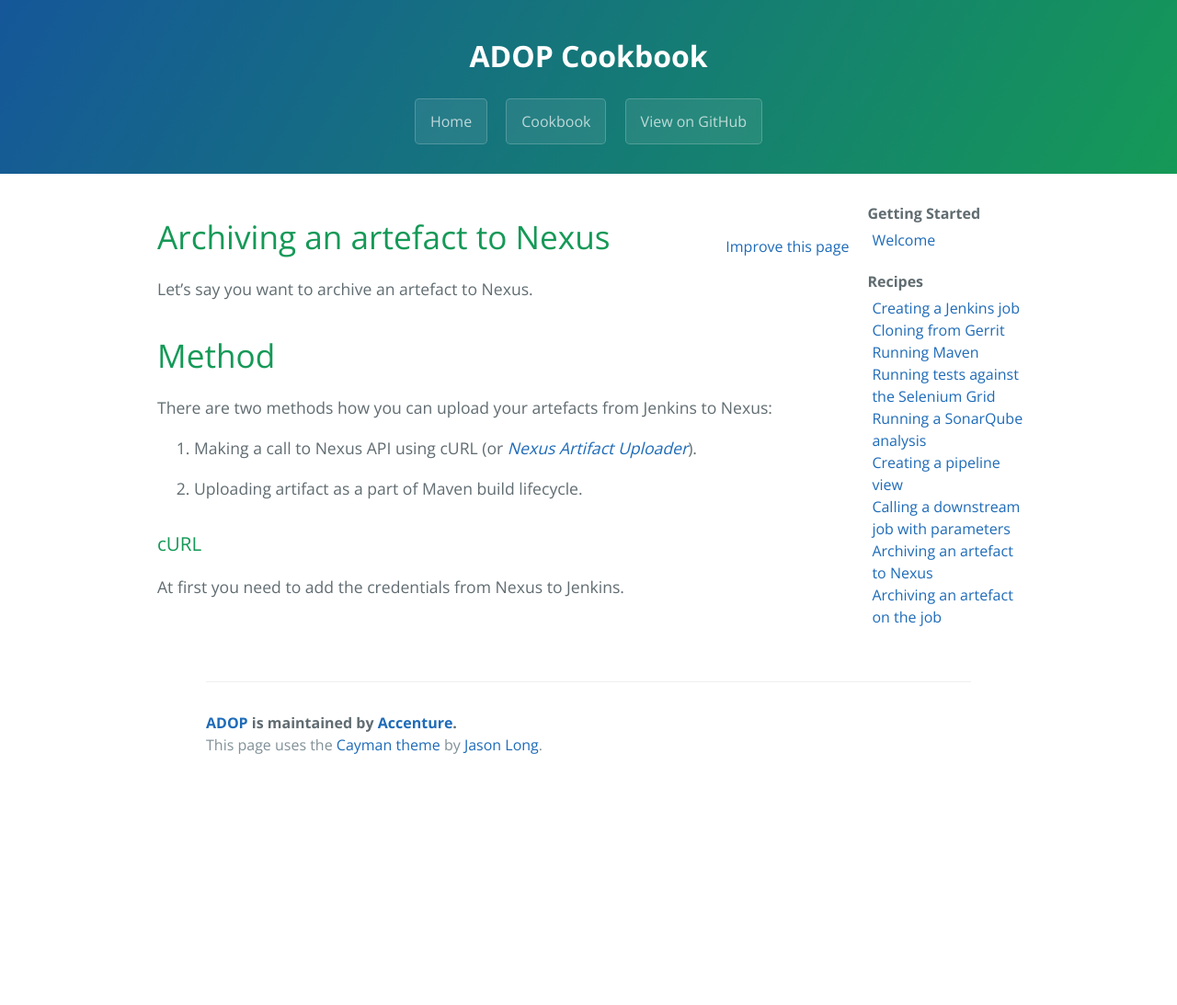
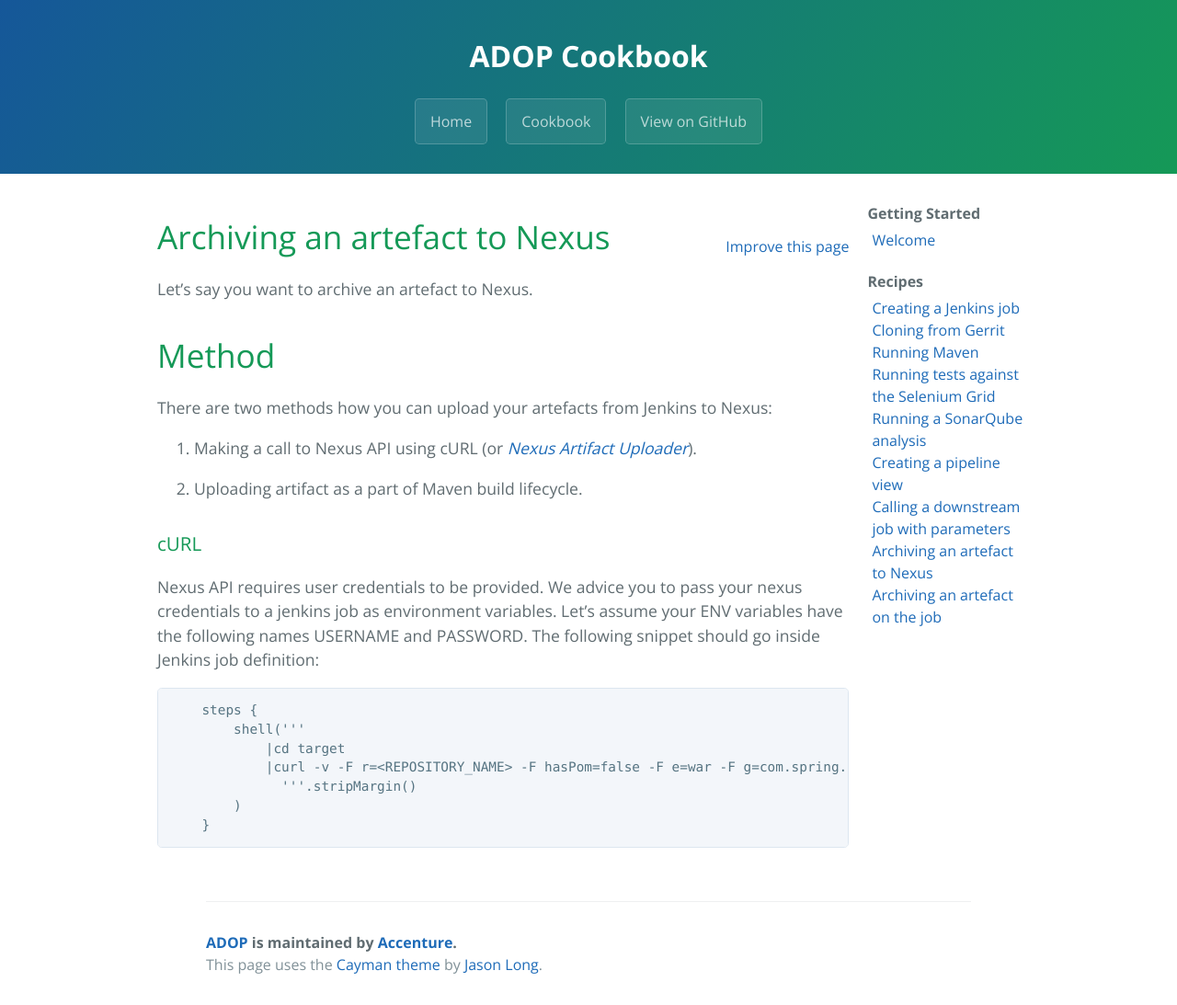
Before and after one commit to alexeymhv/adop-cartridges-cookbook, a Jekyll site: the page built from _docs/recipes/archiving-artefact-to-nexus.md, in a window 1280 px wide. Shown: the whole page at 92% size. Built offline with Jekyll 4.4.1, drawn with Linux system fonts in a browser that asks for light colours; before the commit the page ends 900 px from its top, so only the background shows below that.

Commit message:
Update archiving-artefact-to-nexus.md

````diff
--- a/_docs/recipes/archiving-artefact-to-nexus.md
+++ b/_docs/recipes/archiving-artefact-to-nexus.md
@@ -15,5 +15,17 @@ There are two methods how you can upload your artefacts from Jenkins to Nexus:
 2. Uploading artifact as a part of Maven build lifecycle.
 
 ### cURL
+Nexus API requires user credentials to be provided.
+We advice you to pass your nexus credentials to a jenkins job as environment variables.
+Let's assume your ENV variables have the following names USERNAME and PASSWORD.
+The following snippet should go inside Jenkins job definition:
 
-At first you need to add the credentials from Nexus to Jenkins.
+```
+    steps {
+        shell('''
+            |cd target
+            |curl -v -F r=<REPOSITORY_NAME> -F hasPom=false -F e=war -F g=com.spring.test -F a=petclinic -F v=1.0 -F p=war -F file=@petclinic.war -u $USERNAME:$PASSWORD http://nexus:8081/nexus/service/local/artifact/maven/content
+              '''.stripMargin()
+        )
+    }
+```
````
